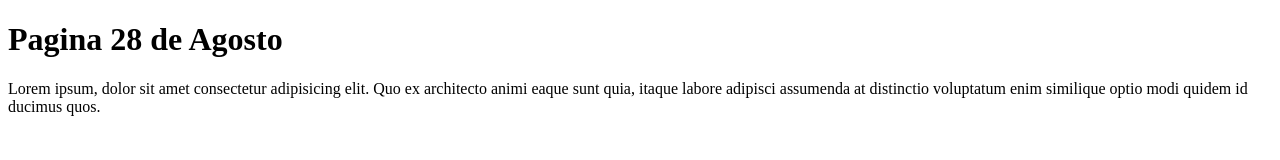
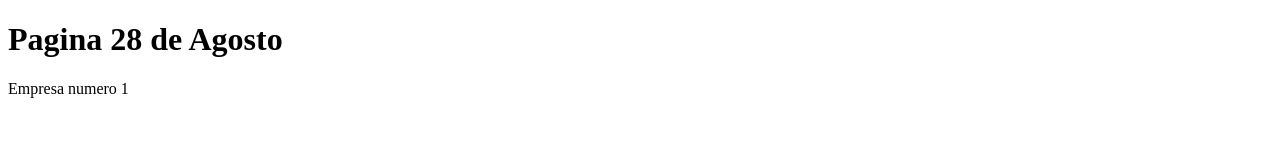
Before and after one commit to Daniela-SRC/Practica522808, a plain HTML site: page index.html in a window 1280 px wide. Drawn offline with Linux system fonts and the light colour scheme.

Commit message:
se corrigio error

```diff
--- a/index.html
+++ b/index.html
@@ -7,7 +7,7 @@
 </head>
 <body>
     <h1>Pagina 28 de Agosto</h1>
-    <p>Lorem ipsum, dolor sit amet consectetur adipisicing elit. Quo ex architecto animi eaque sunt quia, itaque labore adipisci assumenda at distinctio voluptatum enim similique optio modi quidem id ducimus quos.</p>
+    <p>Empresa numero 1</p>
 
 </body>
 </html>
```
